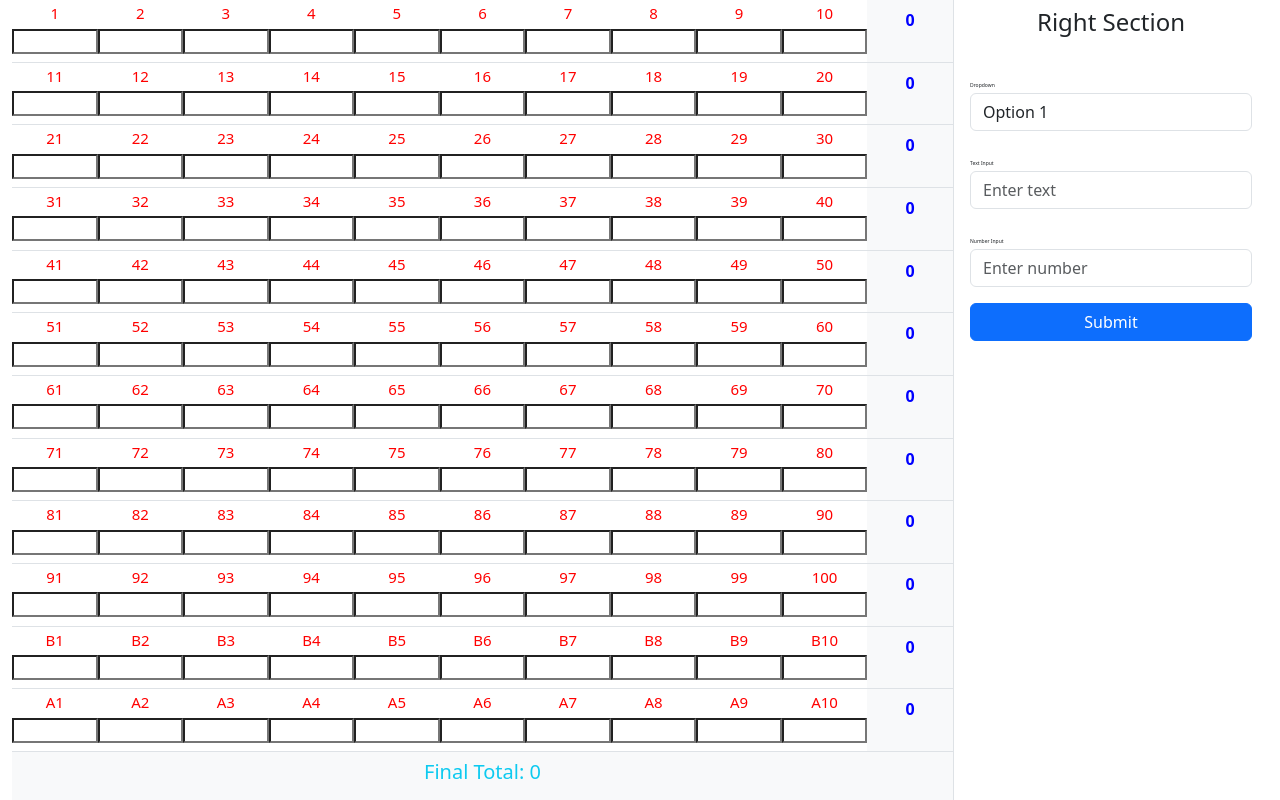
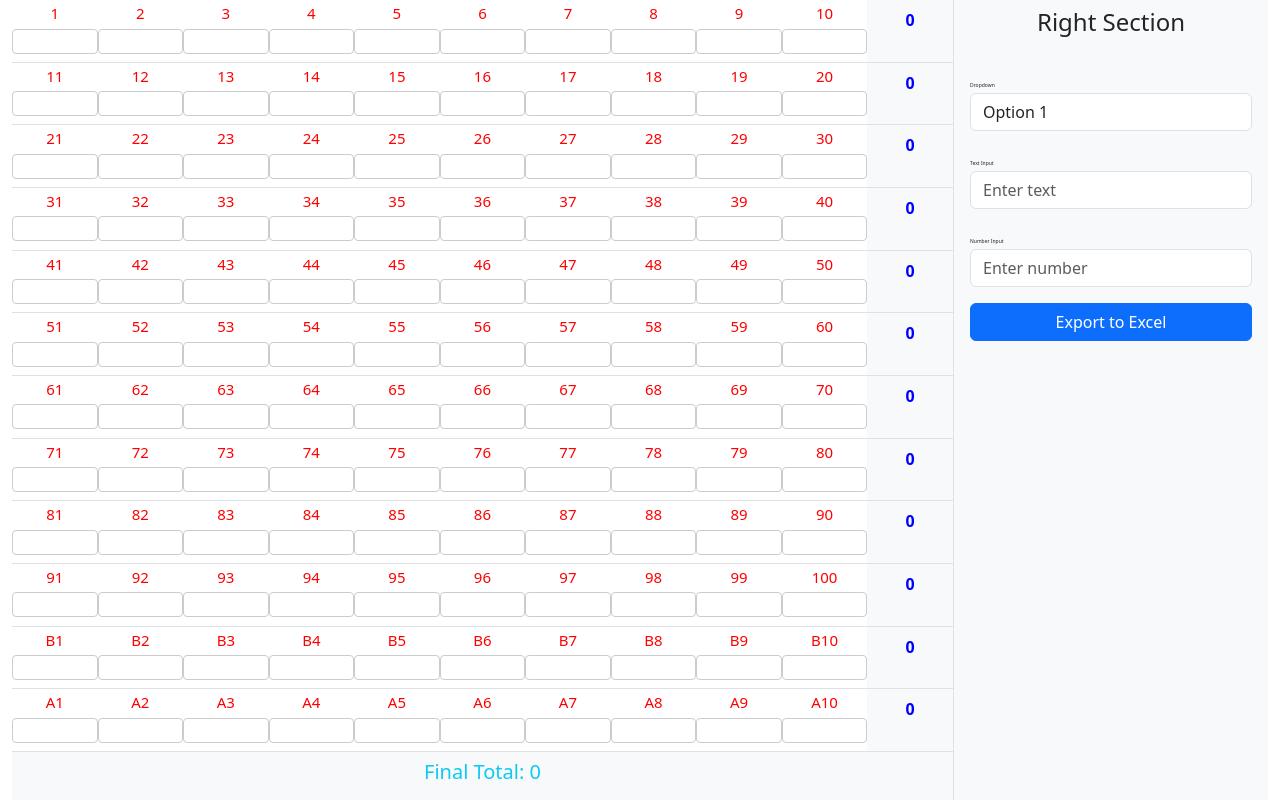
Before and after one commit to AnkitLathwal/Management, a React (Create React App) app: page /Jantri in a window 1280 px wide. Built offline with nearby package versions, Linux system fonts and the light colour scheme.

Commit message:
update input to excel

```diff
--- a/package.json
+++ b/package.json
@@ -3,6 +3,7 @@
   "version": "0.1.0",
   "private": true,
   "dependencies": {
+    "bootstrap": "^5.3.3",
     "cra-template": "1.2.0",
     "react": "^19.0.0",
     "react-dom": "^19.0.0",
--- a/src/Jantri/Jantri.css
+++ b/src/Jantri/Jantri.css
@@ -64,3 +64,27 @@ label {
   height: calc(100vh - 60px); /* Adjust content height to fit the viewport */
   overflow-y: auto;
 }
+.small-input {
+  text-align: center;
+  border: 1px solid #ccc;
+  border-radius: 4px;
+}
+
+.small-input:focus {
+  outline: none;
+  border-color: #007bff;
+  background-color: #eaf4ff;
+}
+
+.final-total {
+  font-size: 1.2rem;
+  font-weight: bold;
+}
+
+.table-container {
+  overflow: auto;
+}
+
+.right-section {
+  background-color: #f8f9fa;
+}
--- a/src/Jantri/JantriMain.js
+++ b/src/Jantri/JantriMain.js
@@ -1,58 +1,89 @@
-import React, { useState, useRef } from "react";
+import React, { useState, useRef, useEffect } from "react";
+import * as XLSX from "xlsx";
 import "./Jantri.css";
 
 const JantriMain = () => {
-  const [inputs, setInputs] = useState(Array(120).fill("")); // 120 blank inputs
-  const inputRefs = useRef([]); // Array of references to input elements
+  const [rows, setRows] = useState(12); // Number of rows
+  const [columns, setColumns] = useState(10); // Number of columns
+  const [inputs, setInputs] = useState(Array(120).fill("")); // Default 120 inputs
+  const inputRefs = useRef([]); // Array of input references
 
+  // Load saved data from localStorage on component mount
+  useEffect(() => {
+    const savedInputs = JSON.parse(localStorage.getItem("jantriInputs"));
+    if (savedInputs) setInputs(savedInputs);
+  }, []);
+
+  // Save inputs to localStorage whenever they change
+  useEffect(() => {
+    localStorage.setItem("jantriInputs", JSON.stringify(inputs));
+  }, [inputs]);
+
+  // Handle input value change
   const handleInputChange = (index, value) => {
-    const updatedInputs = [...inputs];
-    updatedInputs[index] = value; // Store the value as a string
-    setInputs(updatedInputs);
+    if (!isNaN(value) || value === "") {
+      const updatedInputs = [...inputs];
+      updatedInputs[index] = value;
+      setInputs(updatedInputs);
+    }
   };
 
+  // Keyboard navigation for inputs
   const handleKeyDown = (e, index) => {
     if (e.key === "Enter") {
-      e.preventDefault(); // Prevent default "Enter" key behavior
-      const nextIndex = index + 1; // Calculate the next input index
+      e.preventDefault();
+      const nextIndex = index + 1;
       if (nextIndex < inputRefs.current.length) {
-        inputRefs.current[nextIndex]?.focus(); // Focus the next input if available
+        inputRefs.current[nextIndex]?.focus();
       }
     } else if (e.key === "ArrowRight") {
       e.preventDefault();
-      if (index % 10 < 9) inputRefs.current[index + 1]?.focus();
+      if (index % columns < columns - 1) inputRefs.current[index + 1]?.focus();
     } else if (e.key === "ArrowLeft") {
       e.preventDefault();
-      if (index % 10 > 0) inputRefs.current[index - 1]?.focus();
+      if (index % columns > 0) inputRefs.current[index - 1]?.focus();
     } else if (e.key === "ArrowDown") {
       e.preventDefault();
-      if (index + 10 < 120) inputRefs.current[index + 10]?.focus();
+      if (index + columns < rows * columns) inputRefs.current[index + columns]?.focus();
     } else if (e.key === "ArrowUp") {
       e.preventDefault();
-      if (index - 10 >= 0) inputRefs.current[index - 10]?.focus();
+      if (index - columns >= 0) inputRefs.current[index - columns]?.focus();
     }
   };
 
-  // Generate label values
+  // Generate dynamic label
   const getLabel = (index) => {
-    if (index >= 110 && index < 120) {
-      return `A${(index % 10) + 1}`;
-    } else if (index >= 100 && index < 110) {
-      return `B${(index % 10) + 1}`;
+    if (index >= rows * columns - columns && index < rows * columns) {
+      return `A${(index % columns) + 1}`;
+    } else if (index >= rows * columns - 2 * columns && index < rows * columns - columns) {
+      return `B${(index % columns) + 1}`;
     }
     return index + 1;
   };
 
-  // Calculate totals for each row
+  // Calculate row total
   const calculateRowTotal = (startIndex) => {
     return inputs
-      .slice(startIndex, startIndex + 10)
+      .slice(startIndex, startIndex + columns)
       .reduce((acc, curr) => acc + (parseFloat(curr) || 0), 0);
   };
 
-  // Calculate the final total
+  // Calculate final total
   const calculateFinalTotal = () => {
     return inputs.reduce((acc, curr) => acc + (parseFloat(curr) || 0), 0);
+  };
+
+  // Export to Excel
+  const exportToExcel = () => {
+    const data = inputs.map((value, index) => ({
+      Label: getLabel(index),
+      Value: value || "0",
+    }));
+
+    const worksheet = XLSX.utils.json_to_sheet(data);
+    const workbook = XLSX.utils.book_new();
+    XLSX.utils.book_append_sheet(workbook, worksheet, "Jantri Data");
+    XLSX.writeFile(workbook, "JantriData.xlsx");
   };
 
   return (
@@ -62,15 +93,21 @@ const JantriMain = () => {
         <div className="table-container flex-grow-1 overflow-hidden">
           <table className="table w-100 h-100" style={{ tableLayout: "fixed" }}>
             <tbody>
-              {[...Array(12)].map((_, rowIndex) => (
+              {[...Array(rows)].map((_, rowIndex) => (
                 <tr key={rowIndex}>
-                  {[...Array(10)].map((_, colIndex) => {
-                    const index = rowIndex * 10 + colIndex;
+                  {[...Array(columns)].map((_, colIndex) => {
+                    const index = rowIndex * columns + colIndex;
                     return (
                       <td key={colIndex} className="p-0 text-center">
                         <div style={{ padding: "2px 0" }}>
                           <label
-                            style={{ fontSize: "15px", fontWeight: "500", display: "block", marginBottom: "4px", color: "red" }}
+                            style={{
+                              fontSize: "15px",
+                              fontWeight: "500",
+                              display: "block",
+                              marginBottom: "4px",
+                              color: "red",
+                            }}
                           >
                             {getLabel(index)}
                           </label>
@@ -81,14 +118,25 @@ const JantriMain = () => {
                             onChange={(e) => handleInputChange(index, e.target.value)}
                             onKeyDown={(e) => handleKeyDown(e, index)}
                             ref={(el) => (inputRefs.current[index] = el)}
-                            style={{ height: "25px", fontSize: "1rem", padding: 0, margin: 0, backgroundColor: "white", color: "black", fontWeight: "700" }}
+                            style={{
+                              height: "25px",
+                              fontSize: "1rem",
+                              padding: 0,
+                              margin: 0,
+                              backgroundColor: "white",
+                              color: "black",
+                              fontWeight: "700",
+                            }}
                           />
                         </div>
                       </td>
                     );
                   })}
-                  <td className="bg-light text-center " style={{ fontSize: "1rem", fontWeight: "bold", color: "blue" }}>
-                    {calculateRowTotal(rowIndex * 10)}
+                  <td
+                    className="bg-light text-center"
+                    style={{ fontSize: "1rem", fontWeight: "bold", color: "blue" }}
+                  >
+                    {calculateRowTotal(rowIndex * columns)}
                   </td>
                 </tr>
               ))}
@@ -120,8 +168,10 @@ const JantriMain = () => {
             <label>Number Input</label>
             <input type="text" className="form-control" placeholder="Enter number" />
           </div>
-          <div className="form-group">
-            <button className="btn btn-primary w-100">Submit</button>
+          <div className="form-group mb-3">
+            <button className="btn btn-primary w-100" onClick={exportToExcel}>
+              Export to Excel
+            </button>
           </div>
         </div>
       </div>
```
Also changed, not shown: 1 other file (tests, documents, lock files or other folders).
